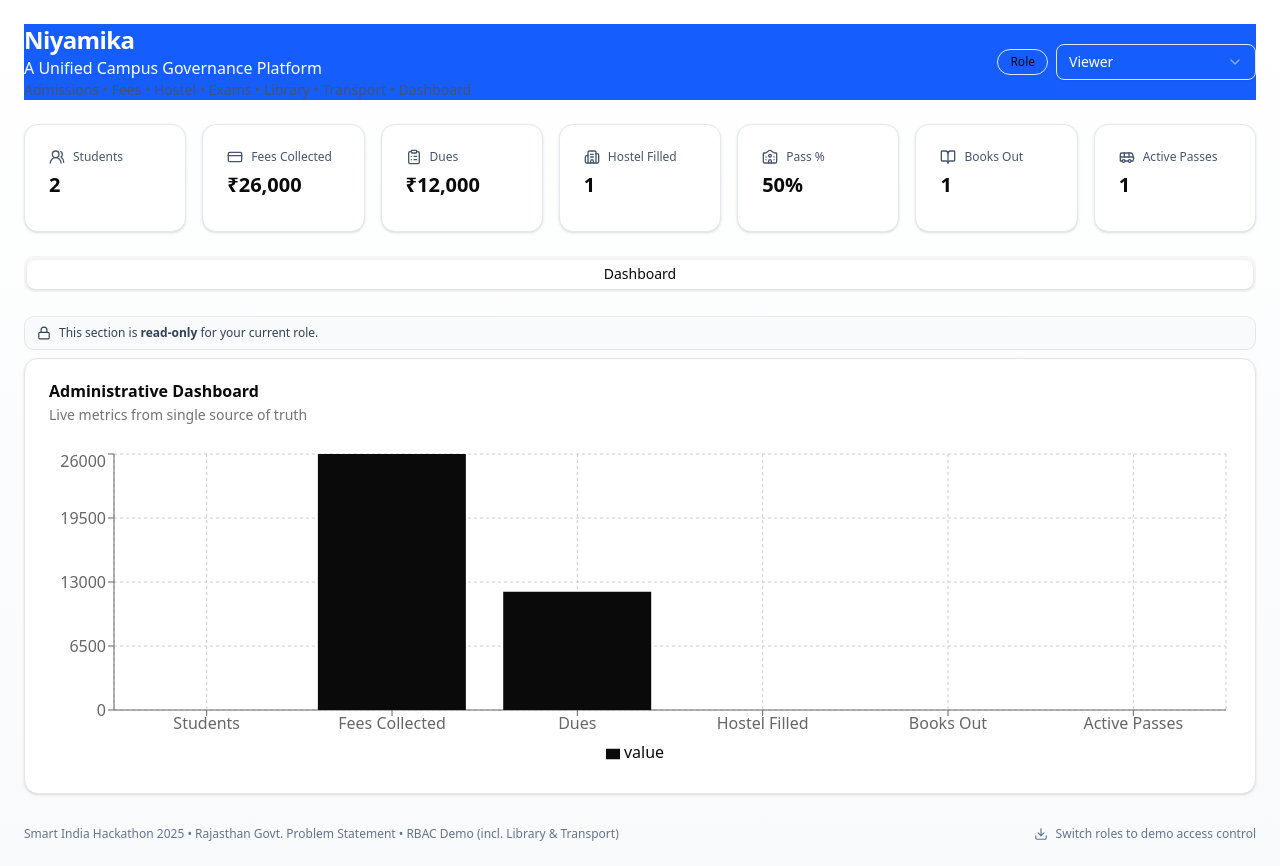
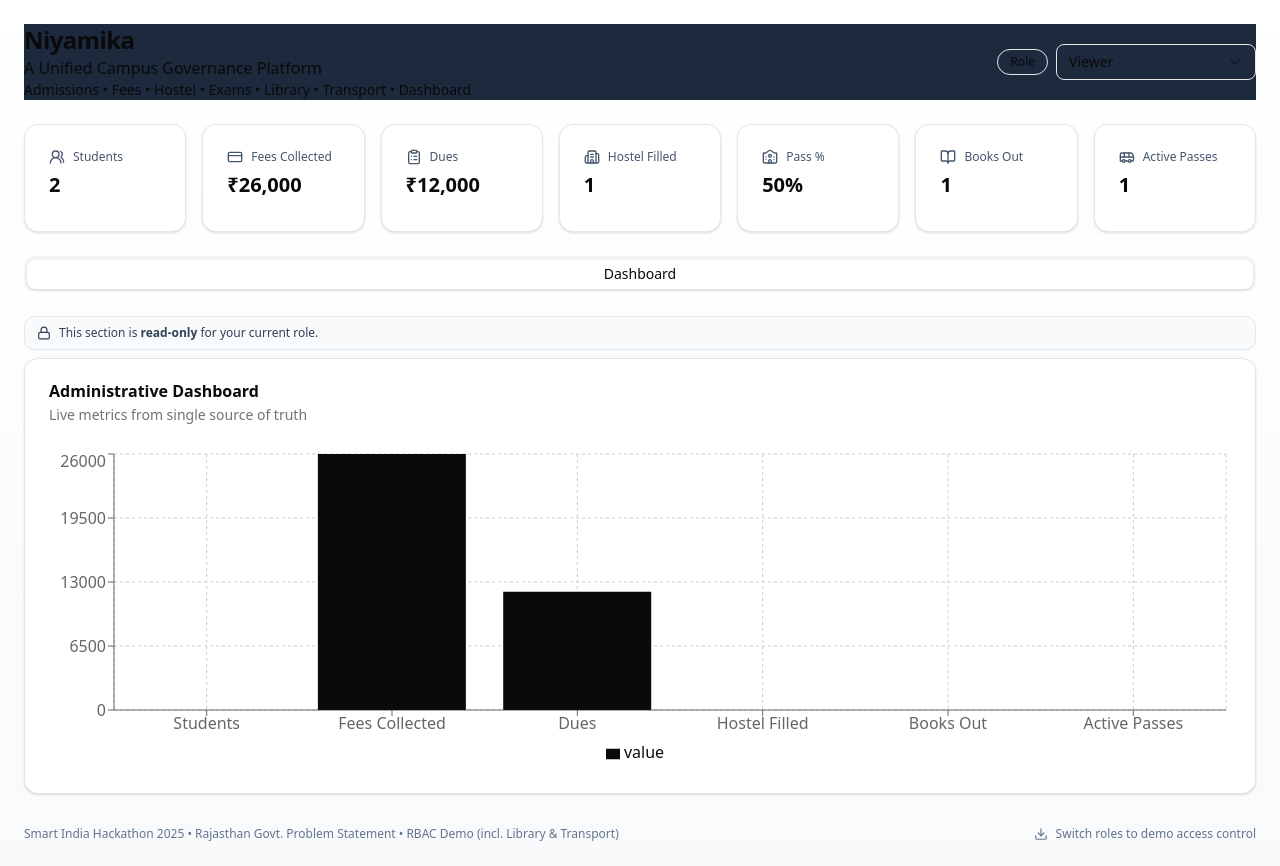
Before and after one commit to nandani3106/ERP, a Next.js app: page / in a window 1280 px wide. Built offline with nearby package versions, Linux system fonts and the light colour scheme.

Commit message:
6th commit

```diff
--- a/app/page.tsx
+++ b/app/page.tsx
@@ -511,13 +511,13 @@ export default function Page() {
     <div className='min-h-screen bg-gradient-to-b from-white to-slate-50 p-6'>
       <div className='mx-auto max-w-7xl'>
         {/* Header */}
-        <div className='mb-6  bg-blue-600 text-white flex flex-col gap-3 sm:flex-row sm:items-center sm:justify-between'>
+        <div className='mb-6  bg-slate-800 flex flex-col gap-3 sm:flex-row sm:items-center sm:justify-between'>
           <div>
             <h1 className='text-2xl font-bold tracking-tight'>
              Niyamika
             </h1>
             <h3> A Unified Campus Governance Platform</h3>
-            <p className='text-sm text-slate-600'>
+            <p className='text-sm'>
               Admissions • Fees • Hostel • Exams • Library • Transport •
               Dashboard
             </p>
```
